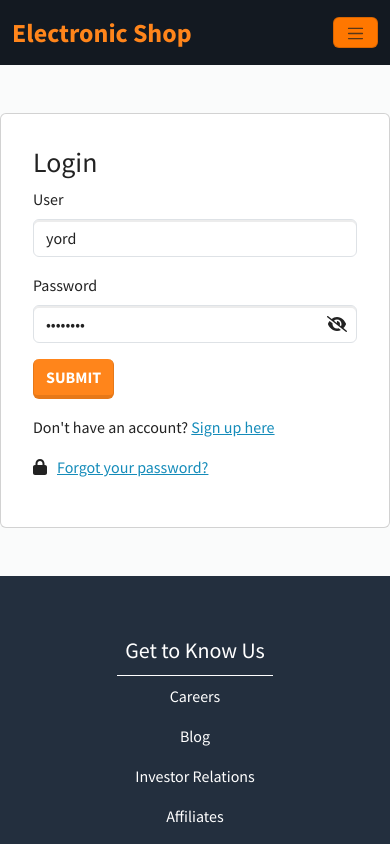
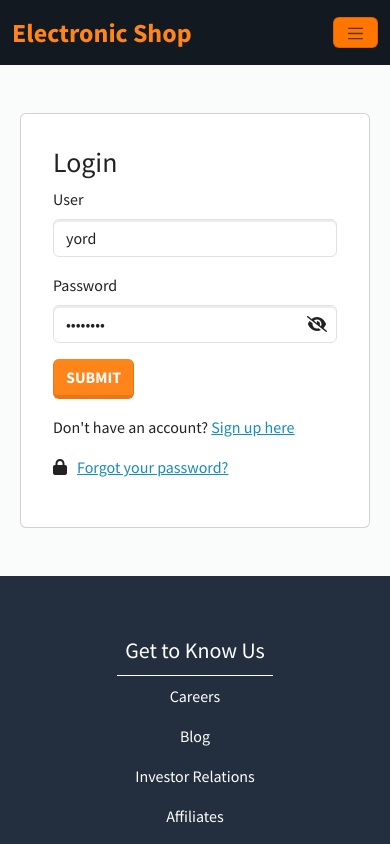
Before and after one commit to Yordanni-Ortiz/Ecommerce-React, a React (Vite) app: page /login in a window 390 px wide. Shown: the top 844 px of the page. Built offline with nearby package versions, Linux system fonts and the light colour scheme.

Commit message:
Login responsive modified..

```diff
--- a/src/assets/styles/LogIn.css
+++ b/src/assets/styles/LogIn.css
@@ -2,3 +2,6 @@
     box-shadow: none;
     border-color: orange;
 }
+.card-login-container {
+    padding: 0 20px;
+}
--- a/src/pages/LogIn.jsx
+++ b/src/pages/LogIn.jsx
@@ -94,6 +94,7 @@ const Login = () => {
   const loginError = () => toast("✘ Login failed. Please try again.");
 
   return (
+    <div className="card-login-container" >
       <Card className="card-login">
         <Form onSubmit={handleSubmit}>
           <h1>Login</h1>
@@ -177,6 +178,7 @@ const Login = () => {
           autoClose={1500}
         />
       </Card>
+    </div>
   );
 };
 
```
Lines whose indentation alone changed are shown as unchanged.
